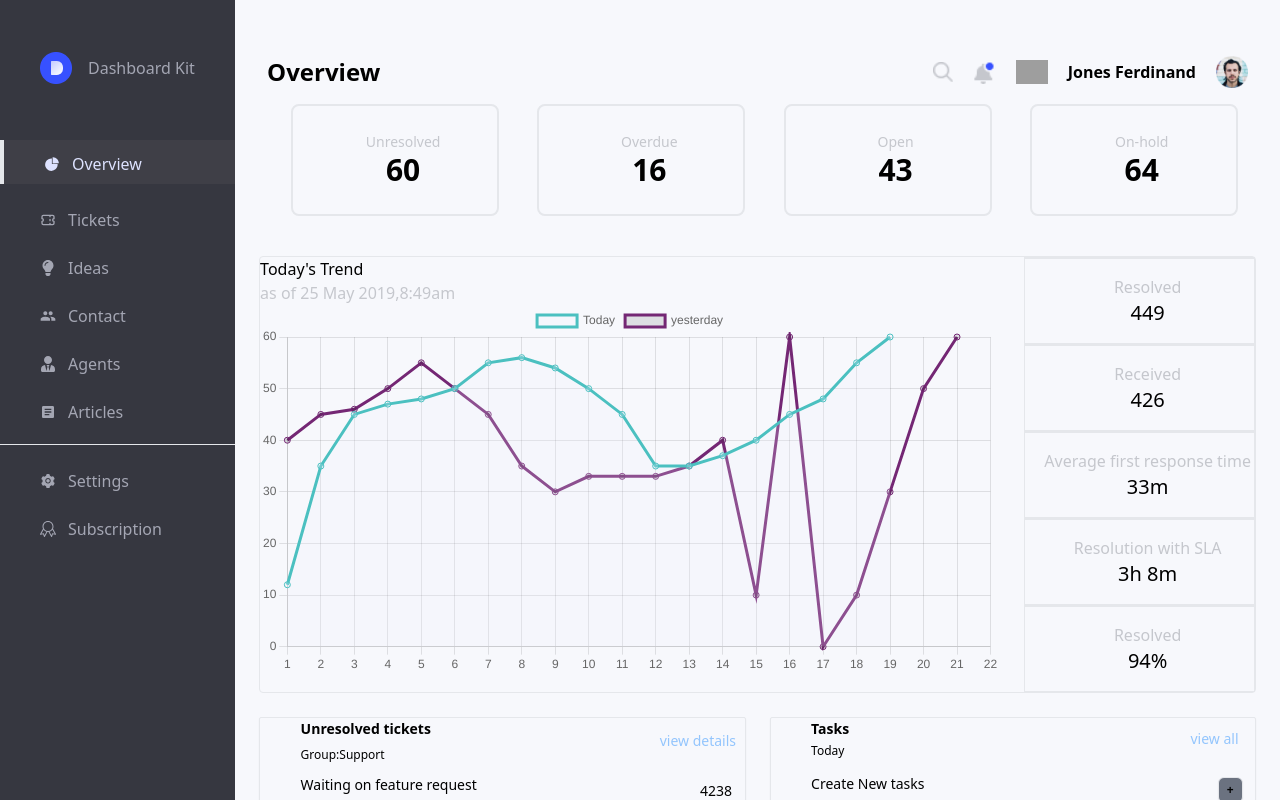
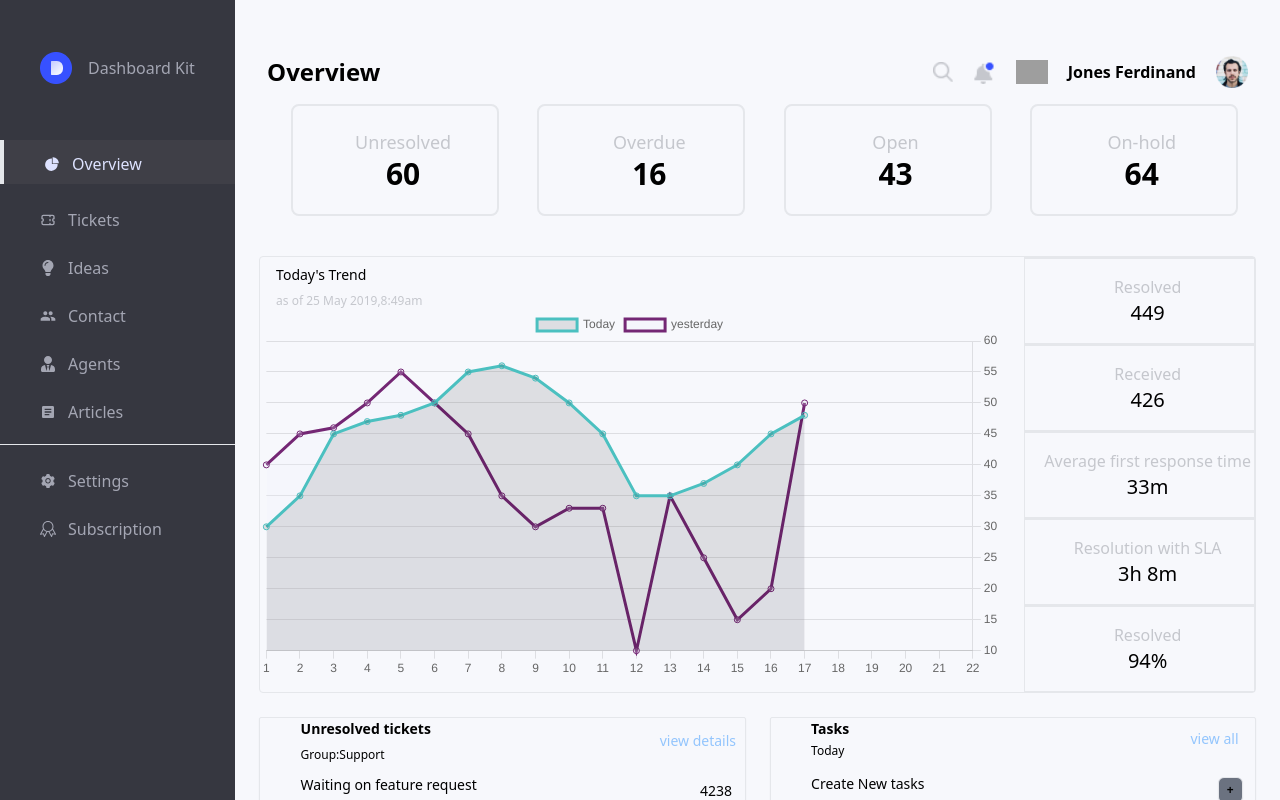
Before and after one commit to mfontosco/Ajeoba-Frontend, a React (Vite) app: page / in a window 1280 px wide. Shown: the top 800 px of the page. Built offline with nearby package versions, Linux system fonts and the light colour scheme; grey boxes are pictures that could not be loaded.

Commit message:
worked on the dashboard

```diff
--- a/src/Pages/Home.jsx
+++ b/src/Pages/Home.jsx
@@ -34,32 +34,43 @@ const Home = () => {
     datasets: [
       {
         label: "Today",
-        data: [12,35, 45,47,48,50,55,56,54,50,45,35, 35,37,40,45,48,55,60,],
-        backgroundColor: "rgb(239,241,255,0.2)",
+        data: [30,35, 45,47,48,50,55,56,54,50,45,35, 35,37,40,45,48,],
+
         borderColor: "rgb(75,192,192,1)",
         fill:true
       },
       {
         label: "yesterday",
-        data: [40,45,46,50,55,50,45,35,30,33,33,33,35,40,10,60,0,10,30,50,60],
+        data: [40,45,46,50,55,50,45,35,30,33,33,10,35,25,15,20,50],
         borderColor: ["#742774"],
-        fill:false
+        backgroundColor: "rgb(239,241,255,0.2)",
+        fill:true
       },
     ],
   }
-  // const options = {
-  //   scales: {
-  //     y: {
-  //       beginAtZero:true,
-  //      match:{
-  //       beginAtZero:true,
-  //       type:'linear',
-  //      display: true,
-  //      position: 'right',
-  //      }
-  //     };
+   const options = {
+    responsive: true,
+    interaction: {
+      mode: 'index',
+      intersect: false,
+    },
+    stacked: false,
+    scales: {
+      y: {
+        type: 'linear',
+        display: true,
+        position: 'right',
+      },
+     x:{
+      grid: {
+        drawOnChartArea: false,
+      },
+     }
+    },
+  };
 
-  // }};
+
+
 
 
 
@@ -110,9 +121,9 @@ const Home = () => {
       </div>
       <div className="grid grid-cols-8 gap-6 border rounded mt-6 mb-4">
         <div className="col-span-8  md:col-span-6 ">
-        <h4>Today's Trend</h4>
-        <h6 className="text-[#C5C7CD]">as of 25 May 2019,8:49am</h6>
-        <LineChart data={data}  />
+        <h4 className="text-sm font-medium px-4 py-2">Today's Trend</h4>
+        <h6 className="text-[#C5C7CD] text-xs px-4">as of 25 May 2019,8:49am</h6>
+        <LineChart data={data} options={options} />
         </div>
         <div className=" col-span-8 md:col-span-2 flex flex-col items-center justify-center ">
          <div className='w-full'>
--- a/src/components/Overview/AdminCards.jsx
+++ b/src/components/Overview/AdminCards.jsx
@@ -6,7 +6,7 @@ const AdminCards = ({title,num}) => {
     <div className='flex rounded-lg items-center justify-center md:ml-4 mb-4 w-full md:w-52 h-28 border-2 shadow-xs py-4 px-6 max-w-sm md:max-w-xl'>
 
       <div className='ml-4 flex flex-col items-center justify-center'>
-        <h3 className='md:text-md text-sm text-[#C5C7CD]'>{title}</h3>
+        <h3 className='md:text-lg text-sm text-[#C5C7CD]'>{title}</h3>
         <h4 className='md:text-3xl md:font-bold '>{num}</h4>
       </div>
     </div>
```
